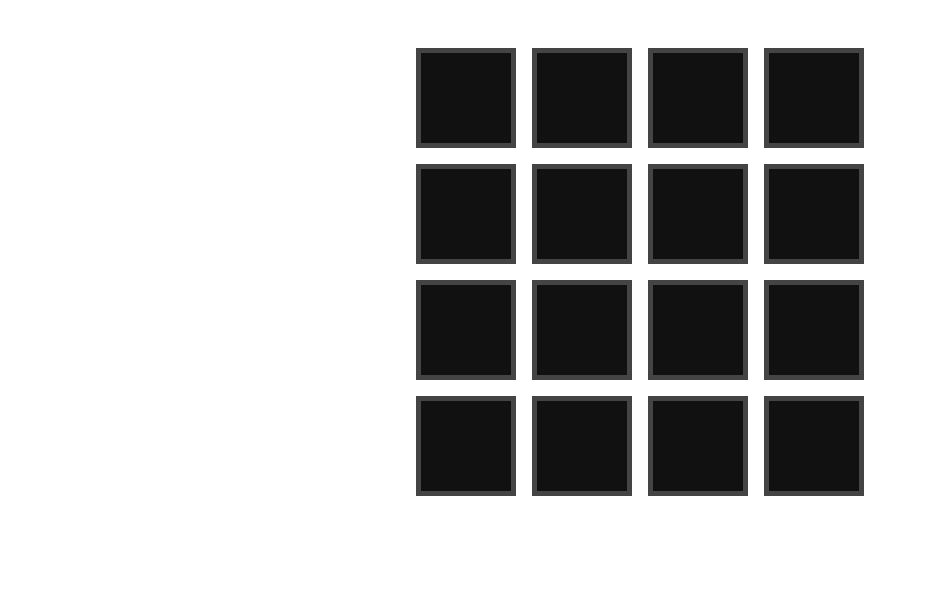
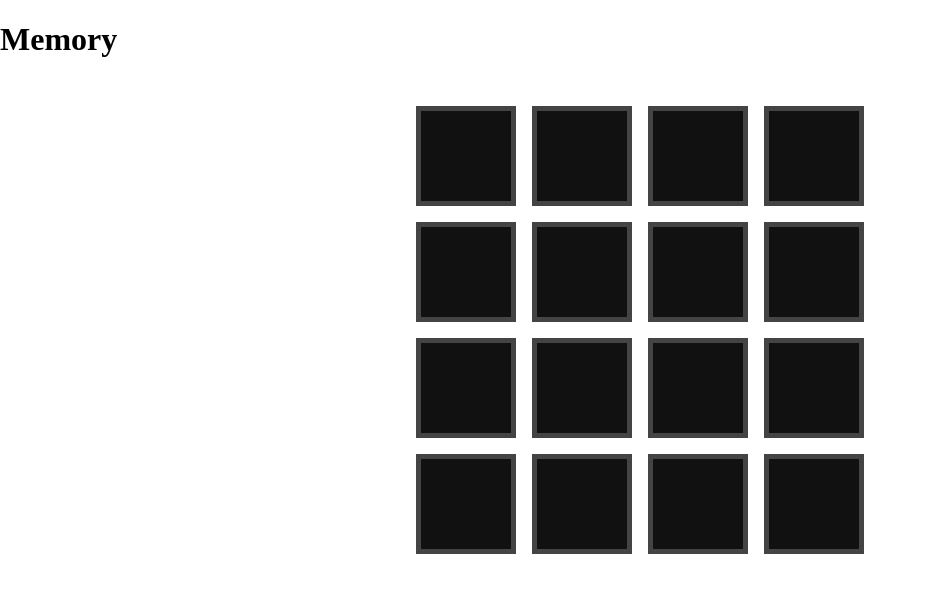
Before and after one commit to Murci2022/Memory-Game, a plain HTML site: page index.html in a window 1280 px wide. Shown: the whole page, without its empty margins (0-927 px from the left). Drawn offline with Linux system fonts and the light colour scheme.

Commit message:
add title

```diff
--- a/index.html
+++ b/index.html
@@ -11,6 +11,7 @@
 </head>
 
 <body>
+    <h1>Memory</h1>
     <div class="tiles">
 
     </div>
```
